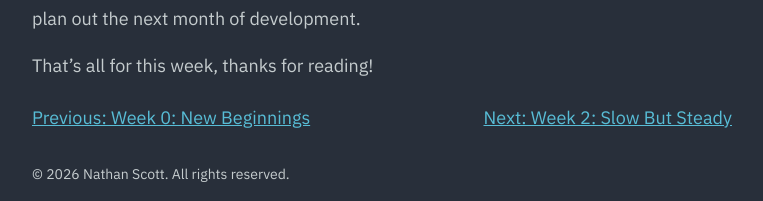
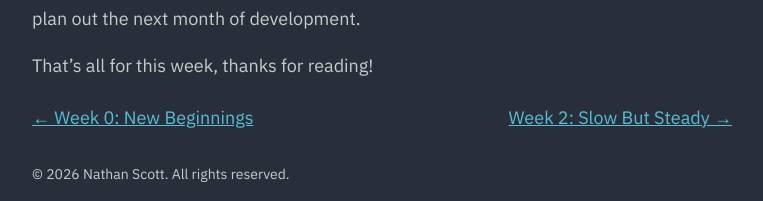
Before and after one commit to ncscott95/ncscott.dev, a Jekyll site: the page built from _posts/summer-2026/2026-06-23-su26-week1.md, in a window 1280 px wide. Shown: the part 2040-2241 px from the top of the page, without its empty margins (258-1021 px from the left). Built offline with Jekyll 4.4.1, drawn with Linux system fonts in a browser that asks for light colours; nearby versions of some CDN libraries; library files that are not in the unit come from our copies.

Commit message:
Change previous and next buttons to use arrows

```diff
--- a/_layouts/post.html
+++ b/_layouts/post.html
@@ -29,10 +29,10 @@ layout: default
       {% endfor %}
 
       {% if prev_post %}
-        <a href="{{ prev_post.url | relative_url }}" class="previous-post float-left">Previous: {{ prev_post.title }}</a>
+        <a href="{{ prev_post.url | relative_url }}" class="previous-post float-left">← {{ prev_post.title }}</a>
       {% endif %}
       {% if next_post %}
-        <a href="{{ next_post.url | relative_url }}" class="next-post float-right">Next: {{ next_post.title }}</a>
+        <a href="{{ next_post.url | relative_url }}" class="next-post float-right">{{ next_post.title }} →</a>
       {% endif %}
     {% endif %}
   </div>
```
